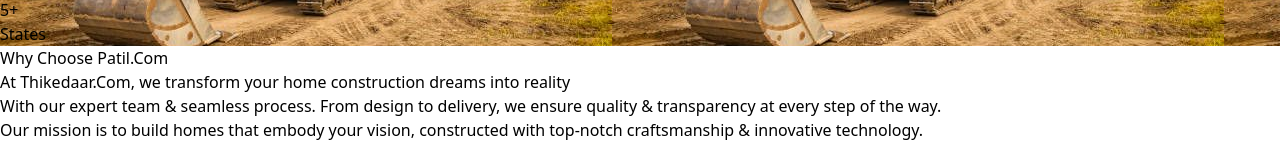
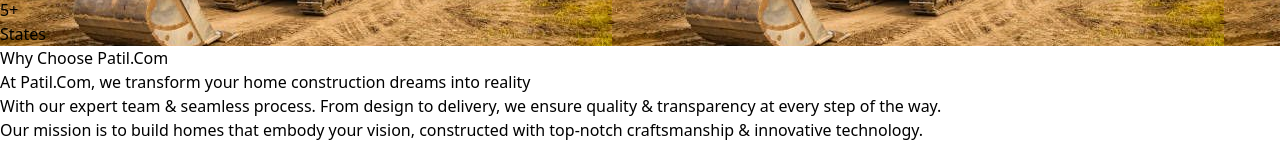
Before and after one commit to Ram-1418/Patil-c, a React (Vite) app in the folder Patil-c/: page / in a window 1280 px wide. Shown: the part 530-677 px from the top of the page. Built offline with nearby package versions, Linux system fonts and the light colour scheme.

Commit message:
Update company name in Why component for consistency

```diff
--- a/Patil-c/src/components/Why.jsx
+++ b/Patil-c/src/components/Why.jsx
@@ -44,7 +44,7 @@
 
         <div className="mt-4 text-center px-4 sm:px-6 md:px-12 lg:px-20">
           <p className="text-sm sm:text-base md:text-lg lg:text-xl leading-relaxed text-gray-700">
-            At Thikedaar.Com, we transform your home construction dreams into
+            At Patil.Com, we transform your home construction dreams into
             reality
           </p>
 
```
